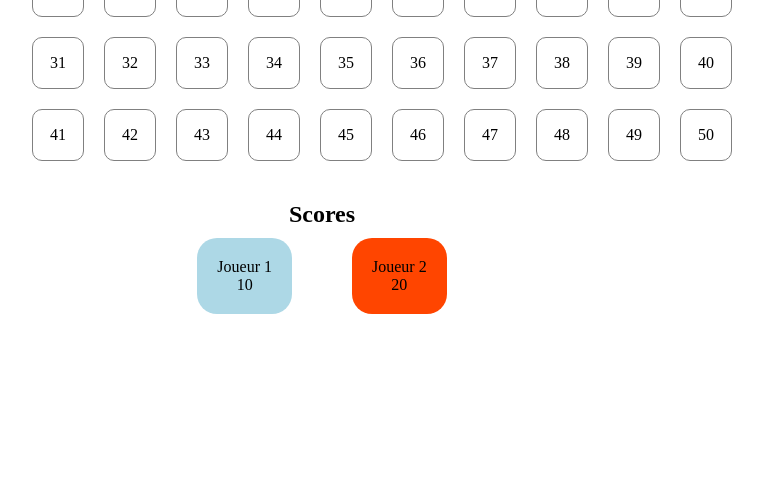
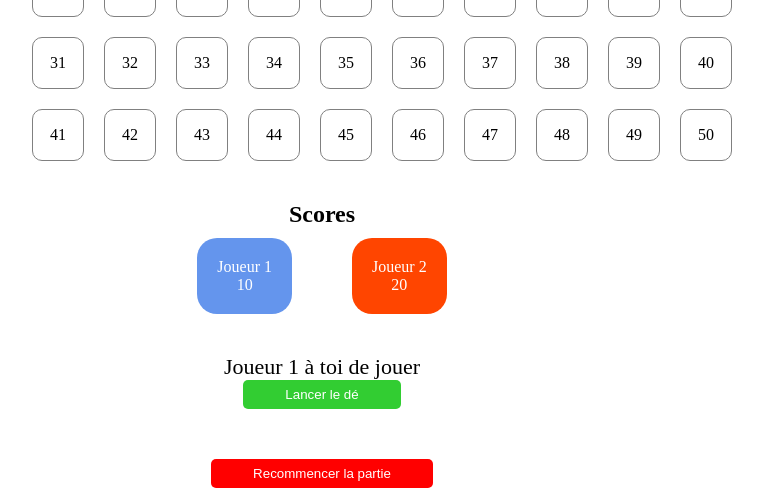
Before and after one commit to tminichetti/jeu-du-serpent, a PHP site: page / in a window 1280 px wide. Shown: the part 306-800 px from the top of the page, without its empty margins (318-1081 px from the left). Run offline with PHP 8.4, Linux system fonts and the light colour scheme.

Commit message:
add buttons and css

```diff
--- a/index.php
+++ b/index.php
@@ -31,6 +31,17 @@
             </div>
         </div>
     </div>
+    <div class="roll">
+        <span class="rule">Joueur 1 à toi de jouer</span>
+
+        <div class="btn">
+            <button id="roll">Lancer le dé</button>
+        </div>
+    </div>
+
+    <div class="btn reset">
+        <button id="reset">Recommencer la partie</button>
+    </div>
 </body>
 
 </html>
--- a/style.css
+++ b/style.css
@@ -58,12 +58,46 @@ h1 {
     padding: 20px;
     text-align: center;
     border-radius: 20px;
+    color: white;
 }
 
 .joueur1 {
-    background-color: lightblue;
+    background-color: cornflowerblue;
 }
 
 .joueur2 {
     background-color: orangered;
 }
+
+.btn button {
+    border-color: transparent;
+    border-radius: 5px;
+    padding: 5px 40px;
+    color: white;
+    cursor: pointer;
+}
+
+.roll {
+    display: flex;
+    flex-direction: column;
+    align-items: center;
+    margin-top: 30px;
+    margin-bottom: 50px;
+}
+
+.roll button {
+    background-color: limegreen;
+}
+
+.rule {
+    font-size: 22px;
+}
+
+.reset {
+    display: flex;
+    justify-content: center;
+}
+
+.reset button {
+    background-color: red;
+}
```
